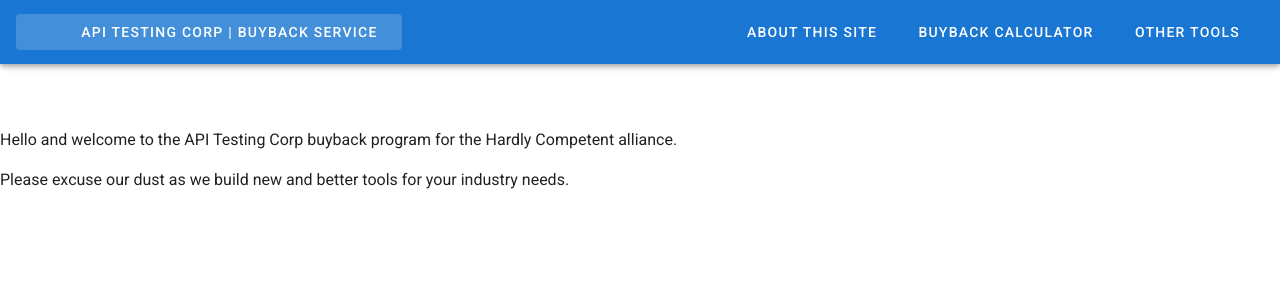
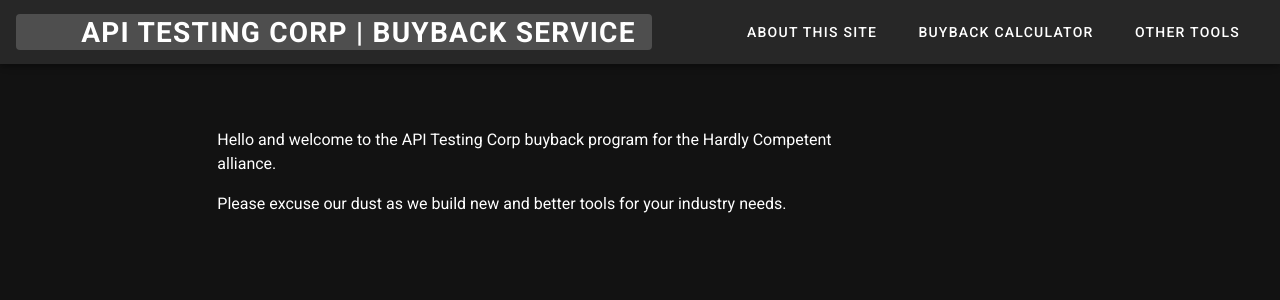
Before and after one commit to karnthis/buyback, a Vue app: page / in a window 1280 px wide. Shown: the top 300 px of the page. Built offline with nearby package versions, Linux system fonts and the light colour scheme.

Commit message:
basically done

```diff
--- a/src/App.vue
+++ b/src/App.vue
@@ -1,9 +1,9 @@
 <template>
-  <v-app>
+  <v-app
+  class="grey darken-2"
+  >
     <v-app-bar
       app
-      color="primary"
-      dark
     >
       <div class="d-flex align-center">
         <v-btn to="/" text>
@@ -16,7 +16,7 @@
           width="40"
         />
 
-        <span class="mr-2"> API Testing Corp | Buyback Service</span>
+        <h1> API Testing Corp | Buyback Service</h1>
         </v-btn>
       </div>
 
@@ -56,3 +56,5 @@ export default {
   })
 }
 </script>
+
+<style></style>
--- a/src/components/ComingSoon.vue
+++ b/src/components/ComingSoon.vue
@@ -1,7 +1,7 @@
 <template>
   <v-container fill-height fill-width fluid>
     <v-row>
-      <v-col align="center" justify="center"><h1>Coming Soon</h1></v-col>
+      <v-col align="center" justify="center"><h2>Coming Soon</h2></v-col>
     </v-row>
   </v-container>
 </template>
--- a/src/plugins/vuetify.js
+++ b/src/plugins/vuetify.js
@@ -4,4 +4,28 @@ import Vuetify from 'vuetify/lib'
 Vue.use(Vuetify)
 
 export default new Vuetify({
+  theme: {
+    dark: true,
+    themes: {
+      dark: {
+        primary: '#21CFF3',
+        accent: '#FF4081',
+        secondary: '#ffe18d',
+        success: '#4CAF50',
+        info: '#2196F3',
+        warning: '#FB8C00',
+        error: '#FF5252',
+        background: '#222C2E'
+      },
+      light: {
+        primary: '#1976D2',
+        accent: '#e91e63',
+        secondary: '#30b1dc',
+        success: '#4CAF50',
+        info: '#2196F3',
+        warning: '#FB8C00',
+        error: '#FF5252'
+      }
+    }
+  }
 })
--- a/src/views/About.vue
+++ b/src/views/About.vue
@@ -1,13 +1,18 @@
 <template>
-  <ComingSoon/>
+  <v-content>
+    <v-row>
+      <v-col cols="12" md="2"></v-col>
+      <v-col cols="12" md="4">
+        <p>This site was created to simplify the purchase and sale of ores and minerals. Currently only asteroid ores and minerals are accepted. We hope to accept moon ores and goo, PI, and gas in the near future.</p>
+        <p>If you have any issues, questions, or concerns with this site, please contact Krista Halgraen via eve mail or discord.</p>
+      </v-col>
+    </v-row>
+  </v-content>
 </template>
 
 <script>
-import ComingSoon from '@/components/ComingSoon'
 export default {
   name: 'About',
-  components: {
-    ComingSoon
-  }
+  components: {}
 }
 </script>
--- a/src/views/Calculator.vue
+++ b/src/views/Calculator.vue
@@ -20,6 +20,7 @@
       </v-btn>
 <!--    </v-col>-->
 <!--    <v-col>-->
+      <p></p>
       <h3>
         Buyback Price:
       </h3>
@@ -59,6 +60,17 @@
         Once you have the value of your buyback contract, create a new contract to "API Testing Corp" with the given price and items
       </li>
     </ol>
+      <p></p>
+      <h3>
+        **Please Note** Buyback contracts are only accepted from:
+      </h3>
+      <ul>
+        <li>Hibi</li>
+        <li>Gemodi</li>
+        <li>Chamume</li>
+        <li>Mamet</li>
+      </ul>
+
     </v-col>
     <v-spacer></v-spacer>
   </v-row>
--- a/src/views/Home.vue
+++ b/src/views/Home.vue
@@ -1,8 +1,12 @@
 <template>
   <v-content>
-    <p>Hello and welcome to the API Testing Corp buyback program for the Hardly Competent alliance.</p>
-
-    <p>Please excuse our dust as we build new and better tools for your industry needs.</p>
+    <v-row>
+      <v-col cols="12" md="2"></v-col>
+      <v-col cols="12" md="6">
+        <p>Hello and welcome to the API Testing Corp buyback program for the Hardly Competent alliance.</p>
+        <p>Please excuse our dust as we build new and better tools for your industry needs.</p>
+      </v-col>
+    </v-row>
   </v-content>
 </template>
 
```
